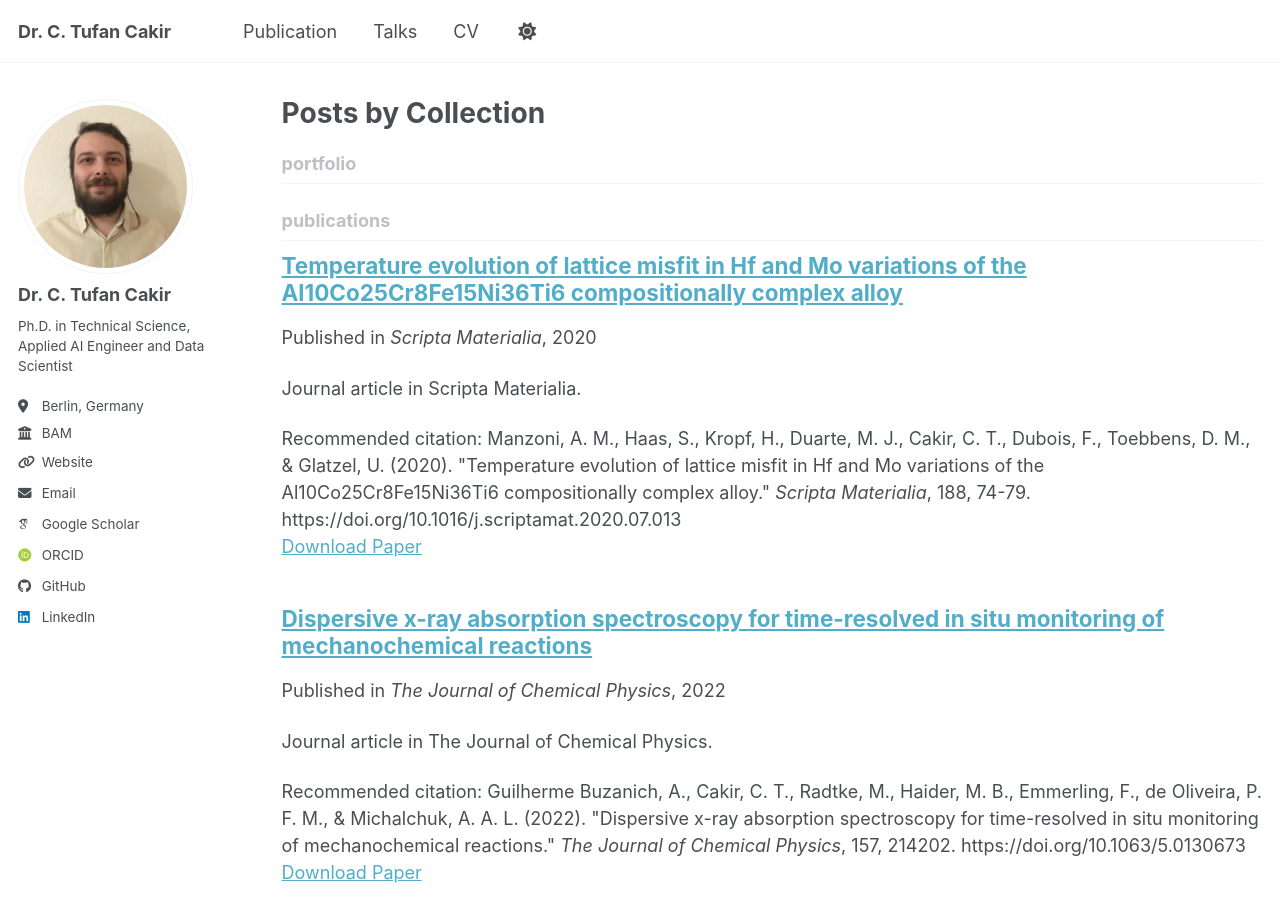
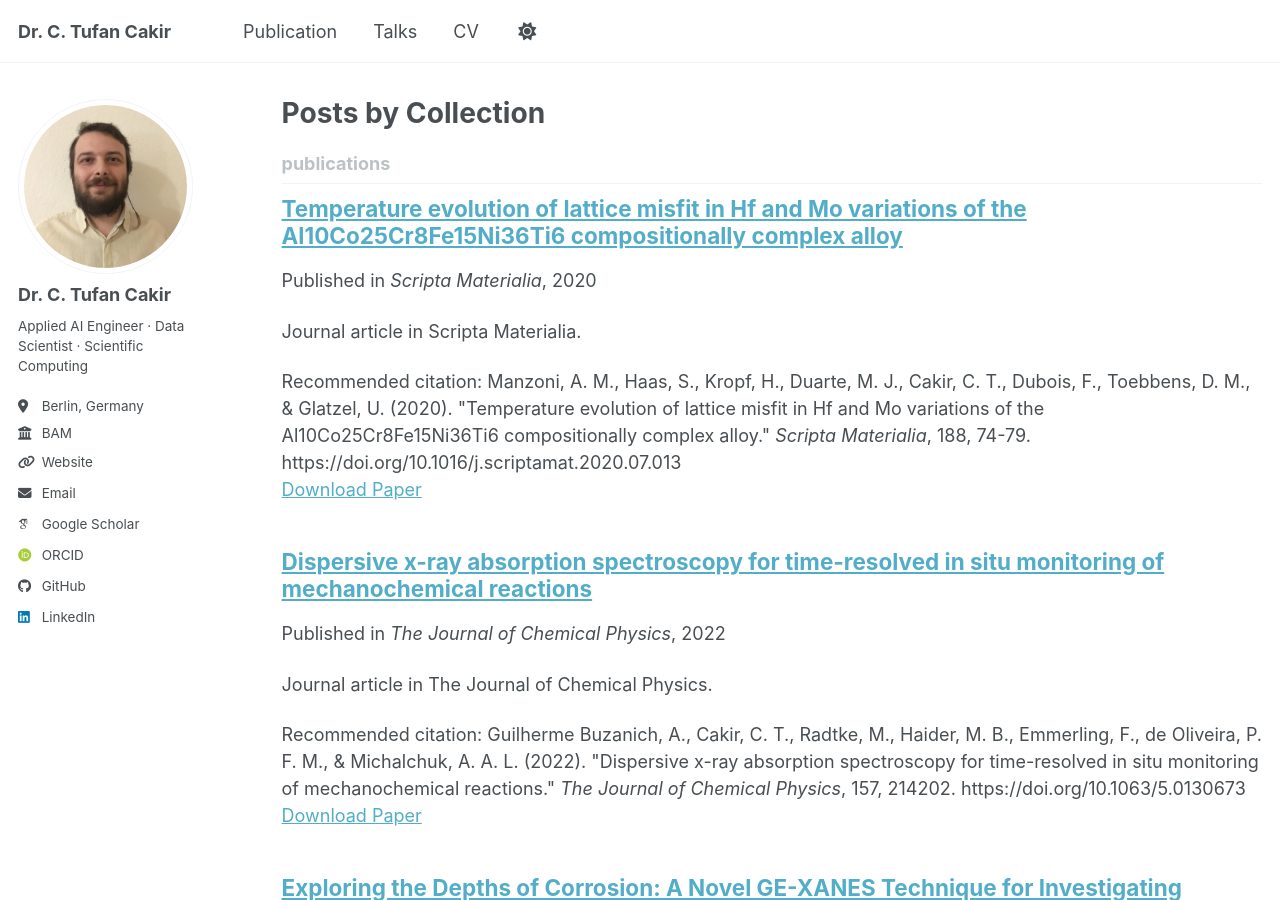
Before and after one commit to cakirtufan/cakirtufan.github.io, a Jekyll site: the page built from _pages/collection-archive.html, in a window 1280 px wide and 900 px high. Built offline with Jekyll 4.4.1, drawn with Linux system fonts in a browser that asks for light colours; some web fonts are replaced; a script bundle is joined from its source files by our own code; library files that are not in the unit come from our copies; some of the changed lines change nothing that is shown.

Commit message:
Update _config.yml

```diff
--- a/_config.yml
+++ b/_config.yml
@@ -1,154 +1,117 @@
-# Welcome to Jekyll!
-#
-# This config file is meant for settings that affect your entire site, values
-# which you are expected to set up once and rarely need to edit after that.
-# For technical reasons, this file is *NOT* reloaded automatically when you use
-# `jekyll serve -l -H localhost`. If you change this file, please restart the
-# server process.
+# Basic Site Settings
+locale: "en-US"
+site_theme: "default"
+title: "Dr. C. Tufan Cakir"
+title_separator: "-"
+name: &name "Cafer Tufan Cakir"
+description: &description "Applied AI Engineer · Machine Learning · Scientific Computing · Decision Systems"
+url: "https://cakirtufan.github.io"
+baseurl: ""
+repository: "cakirtufan/cakirtufan.github.io"
 
-# Basic Site Settings
-locale                   : "en-US"
-site_theme               : "default" # The available themes options are "default", "air", "sunrise", "mint", "dirt" and "contrast"
-title                    : "Dr. C. Tufan Cakir"
-title_separator          : "-"
-name                     : &name "Cafer Tufan Cakir"
-description              : &description "Applied AI Engineer · Machine Learning · Scientific Computing · Decision Systems"
-url                      : "https://cakirtufan.github.io"
-baseurl                  : ""
-repository               : "cakirtufan/cakirtufan.github.io"
-
-# Site Author - The following control what appear as part of the author content on the side bar.
-#               If a field is blank the icon and link will not appear, otherwise it will be shown.
-#               Additional customization can be done by editing /_includes/author-profile.html
+# Site Author
 author:
-  # Biographic information
-  avatar           : "profile.jpg"
-  name             : "Dr. C. Tufan Cakir"
-  pronouns         :
-  bio              : "Ph.D. in Technical Science, Applied AI Engineer and Data Scientist"
-  location         : "Berlin, Germany"
-  employer         : "BAM"
-  uri              : "https://cakirtufan.github.io"
-  email            : "cakircafertufan@gmail.com"
+  avatar: "profile.jpg"
+  name: "Dr. C. Tufan Cakir"
+  pronouns:
+  bio: "Applied AI Engineer · Data Scientist · Scientific Computing"
+  location: "Berlin, Germany"
+  employer: "BAM"
+  uri: "https://cakirtufan.github.io"
+  email: "cakircafertufan@gmail.com"
 
   # Academic websites
-  academia         : # URL
-  arxiv            : # URL - Update with the correct link to your profile
-  googlescholar    : "https://scholar.google.com/citations?user=Fw-rZvQAAAAJ&hl=en"
-  inspire-hep      : # URL
-  impactstory      : # URL
-  orcid            : "https://orcid.org/0000-0002-5033-9577"
-  semantic         : # URL
-  ssrn             : # URL
-  pubmed           : #URL
-  researchgate     : # URL
-  scopus           : # URL
-  zotero           : # URL
-
+  academia:
+  arxiv:
+  googlescholar: "https://scholar.google.com/citations?user=Fw-rZvQAAAAJ&hl=en"
+  inspire-hep:
+  impactstory:
+  orcid: "https://orcid.org/0000-0002-5033-9577"
+  semantic:
+  ssrn:
+  pubmed:
+  researchgate:
+  scopus:
+  zotero:
 
   # Repositories and software development
-  bitbucket        : # Username - Update with your username on the site
-  codepen          : # Username
-  dribbble         : # Username
-  github           : "cakirtufan"
-  kaggle           : # Username
-  stackoverflow    : # User number or user number and name (i.e., use "1" or "1/jeff-atwood")
+  bitbucket:
+  codepen:
+  dribbble:
+  github: "cakirtufan"
+  kaggle:
+  stackoverflow:
 
   # Social media
-  artstation       : # Username
-  bluesky          : # Replace this with you Bluesky username
-  facebook         : # Username
-  flickr           : # Username
-  foursquare       : # Username
-  goodreads        : # Username
-  google_plus      : # Username
-  keybase          : # Username
-  instagram        : # Username
-  lastfm           : # Username
-  linkedin         : "cafer-tufan-%C3%A7ak%C4%B1r-26b2b731"
-  mastodon         : # URL
-  medium           : # URL
-  pinterest        : # Username
-  soundcloud       : # Username
-  steam            : # Username
-  telegram         : # URL
-  tumblr           : # Username
-  twitter          : # Username for X / Twitter
-  vine             : # Username
-  weibo            : # Username
-  wikipedia        : # Username
-  xing             : # Username
-  youtube          : # Username
-  zhihu            : # Username
+  artstation:
+  bluesky:
+  facebook:
+  flickr:
+  foursquare:
+  goodreads:
+  google_plus:
+  keybase:
+  instagram:
+  lastfm:
+  linkedin: "cafer-tufan-%C3%A7ak%C4%B1r-26b2b731"
+  mastodon:
+  medium:
+  pinterest:
+  soundcloud:
+  steam:
+  telegram:
+  tumblr:
+  twitter:
+  vine:
+  weibo:
+  wikipedia:
+  xing:
+  youtube:
+  zhihu:
 
-# Publication Category - The following the list of publication categories and their headings
+# Publication Categories
 publication_category:
-  books:
-    title: 'Books'
   manuscripts:
-    title: 'Journal Articles'
+    title: "Journal Articles"
   conferences:
-    title: 'Conference Papers'
+    title: "Conference Contributions"
 
 # Site Settings
-teaser                   :  # filename of teaser fallback teaser image placed in /images/ for social media previews
-breadcrumbs              : false # true, false (default)
-words_per_minute         : 160
-future                   : true
-read_more                : "disabled" # if enabled, adds "Read more" links to excerpts
-talkmap_link             : false      #change to true to add link to talkmap on talks page
+teaser:
+breadcrumbs: false
+words_per_minute: 160
+future: true
+read_more: "disabled"
+talkmap_link: false
+
 comments:
-  provider               : # false (default), "disqus", "discourse", "facebook", "google-plus", "staticman", "custom"
-  disqus:
-    shortname            :
-  discourse:
-    server               : # https://meta.discourse.org/t/embedding-discourse-comments-via-javascript/31963 , e.g.: meta.discourse.org
-  facebook:
-    appid                :
-    num_posts            : # 5 (default)
-    colorscheme          : # "light" (default), "dark"
-staticman:
-  allowedFields          : ['name', 'email', 'url', 'message']
-  branch                 : "gh-pages" # "master", "gh-pages"
-  commitMessage          : "New comment."
-  filename               : comment-{@timestamp}
-  format                 : "yml"
-  moderation             : true
-  path                   : "_data/comments/{options.slug}"
-  requiredFields         : ['name', 'email', 'message']
-  transforms:
-    email                : "md5"
-  generatedFields:
-    date:
-      type               : "date"
-      options:
-        format           : "iso8601" # "iso8601" (default), "timestamp-seconds", "timestamp-milliseconds"
+  provider: false
+
 atom_feed:
-  hide                   : false     # change to true to hide the RSS feed in the footer
-  path                   : # blank (default) uses feed.xml
-
+  hide: false
+  path:
 
 # SEO Related
-google_site_verification :
-bing_site_verification   :
-alexa_site_verification  :
-yandex_site_verification :
-
+google_site_verification:
+bing_site_verification:
+alexa_site_verification:
+yandex_site_verification:
 
 # Social Sharing
 twitter:
-  username               : &twitter
+  username: &twitter
+
 facebook:
-  username               :
-  app_id                 :
-  publisher              :
-og_image                 :  # Social media default site image
-og_description           :  # Social media default site image description
-# For specifying social profiles
-# - https://developers.google.com/structured-data/customize/social-profiles
+  username:
+  app_id:
+  publisher:
+
+og_image:
+og_description:
+
 social:
-  type                   : "Person"
-  name                   : "Cafer Tufan Cakir"
+  type: "Person"
+  name: "Cafer Tufan Cakir"
   links:
     - "https://github.com/cakirtufan"
     - "https://scholar.google.com/citations?user=Fw-rZvQAAAAJ&hl=en"
@@ -156,19 +119,18 @@
     - "https://www.linkedin.com/in/cafer-tufan-%C3%A7ak%C4%B1r-26b2b731/"
     - "https://cakirtufan.github.io"
 
-
 # Analytics
 analytics:
-  provider               :  "false" # false (default), "google", "google-universal", "google-analytics-4", "custom"
+  provider: false
   google:
-    tracking_id          :
-
+    tracking_id:
 
 # Reading Files
 include:
   - .htaccess
   - _pages
   - files
+
 exclude:
   - "*.sublime-project"
   - "*.sublime-workspace"
@@ -196,12 +158,13 @@
   - README
   - tmp
   - vendor
+
 keep_files:
   - .git
   - .svn
+
 encoding: "utf-8"
 markdown_ext: "markdown,mkdown,mkdn,mkd,md"
-
 
 # Conversion
 markdown: kramdown
@@ -209,7 +172,6 @@
 lsi: false
 excerpt_separator: "\n\n"
 incremental: false
-
 
 # Markdown Processing
 kramdown:
@@ -222,36 +184,17 @@
   smart_quotes: lsquo,rsquo,ldquo,rdquo
   enable_coderay: false
 
-
-# These settings control the types of collections used by the template
+# Collections
 collections:
-  teaching:
-    output: true
-    permalink: /:collection/:path/
   publications:
-    output: true
-    permalink: /:collection/:path/
-  portfolio:
     output: true
     permalink: /:collection/:path/
   talks:
     output: true
     permalink: /:collection/:path/
 
-
-# These settings control how pages and collections are included in the site
+# Defaults
 defaults:
-  # _posts
-  - scope:
-      path: ""
-      type: posts
-    values:
-      layout: single
-      author_profile: true
-      read_time: true
-      comments: true
-      share: true
-      related: true
   # _pages
   - scope:
       path: ""
@@ -259,15 +202,7 @@
     values:
       layout: single
       author_profile: true
-  # _teaching
-  - scope:
-      path: ""
-      type: teaching
-    values:
-      layout: single
-      author_profile: true
-      share: true
-      comments: true
+
   # _publications
   - scope:
       path: ""
@@ -276,16 +211,8 @@
       layout: single
       author_profile: true
       share: true
-      comments: true
-  # _portfolio
-  - scope:
-      path: ""
-      type: portfolio
-    values:
-      layout: single
-      author_profile: true
-      share: true
-      comment: true
+      comments: false
+
   # _talks
   - scope:
       path: ""
@@ -294,20 +221,16 @@
       layout: talk
       author_profile: true
       share: true
-
+      comments: false
 
 # Sass/SCSS
 sass:
   sass_dir: _sass
-  style: compressed # https://sass-lang.com/documentation/file.SASS_REFERENCE.html#output_style
-
+  style: compressed
 
 # Outputting
 permalink: /:categories/:title/
-# paginate: 5 # amount of posts to show
-# paginate_path: /page:num/
 timezone: Europe/Berlin
-
 
 # Plugins
 plugins:
@@ -327,38 +250,16 @@
   - jekyll-redirect-from
   - jemoji
 
-
 # Archives
-#  Type
-#  - GitHub Pages compatible archive pages built with Liquid ~> type: liquid (default)
-#  - Jekyll Archives plugin archive pages ~> type: jekyll-archives
-#  Path (examples)
-#  - Archive page should exist at path when using Liquid method or you can
-#    expect broken links (especially with breadcrumbs enabled)
-#  - <base_path>/tags/my-awesome-tag/index.html ~> path: /tags/
-#  - <base_path/categories/my-awesome-category/index.html ~> path: /categories/
-#  - <base_path/my-awesome-category/index.html ~> path: /
 category_archive:
   type: liquid
   path: /categories/
+
 tag_archive:
   type: liquid
   path: /tags/
-# https://github.com/jekyll/jekyll-archives
-# jekyll-archives:
-#   enabled:
-#     - categories
-#     - tags
-#   layouts:
-#     category: archive-taxonomy
-#     tag: archive-taxonomy
-#   permalinks:
-#     category: /categories/:name/
-#     tag: /tags/:name/
-
 
 # HTML Compression
-# - https://jch.penibelst.de/
 compress_html:
   clippings: all
   ignore:
```
